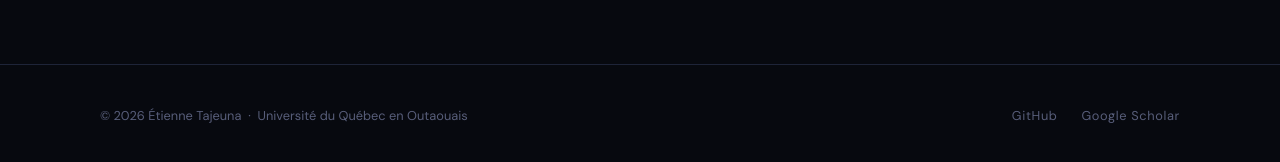
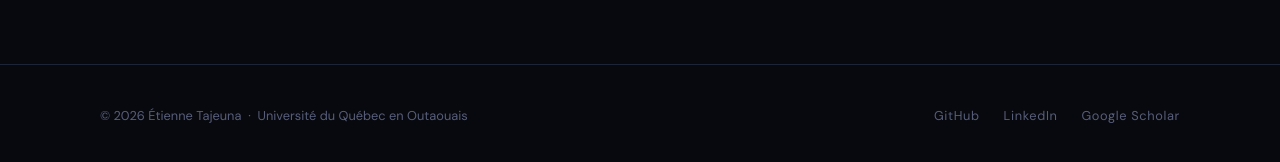
Before and after one commit to tajeuna/etiennetajeuna.github.io, a Jekyll site: the page built from publications.md, in a window 1280 px wide and 900 px high, scrolled down 1825 px. Shown: the part 733-895 px from the top of the window. Built offline with Jekyll 4.4.1, drawn with Linux system fonts in a browser that asks for light colours.

Commit message:
Add LinkedIn profile link
Co-Authored-By: Claude Opus 5.5 <noreply@anthropic.com>

```diff
--- a/_config.yml
+++ b/_config.yml
@@ -12,6 +12,9 @@ minima:
     - title: GitHub
       icon: github
       url: "https://github.com/tajeuna"
+    - title: LinkedIn
+      icon: linkedin
+      url: "https://www.linkedin.com/in/tajeuna/"
     - title: Google Scholar
       icon: google-scholar
       url: "https://scholar.google.com/citations?user=zM9JvdMAAAAJ"
--- a/publications.md
+++ b/publications.md
@@ -7,7 +7,7 @@ permalink: /publications/
 ---
 
 <div class="info-box">
-  <p>For a complete and up-to-date list, see my <a href="{{ site.minima.social_links[1].url }}">Google Scholar profile</a>.</p>
+  <p>For a complete and up-to-date list, see my <a href="{{ site.minima.social_links | where: 'title', 'Google Scholar' | map: 'url' | first }}">Google Scholar profile</a>.</p>
 </div>
 
 ## Journal articles
```
